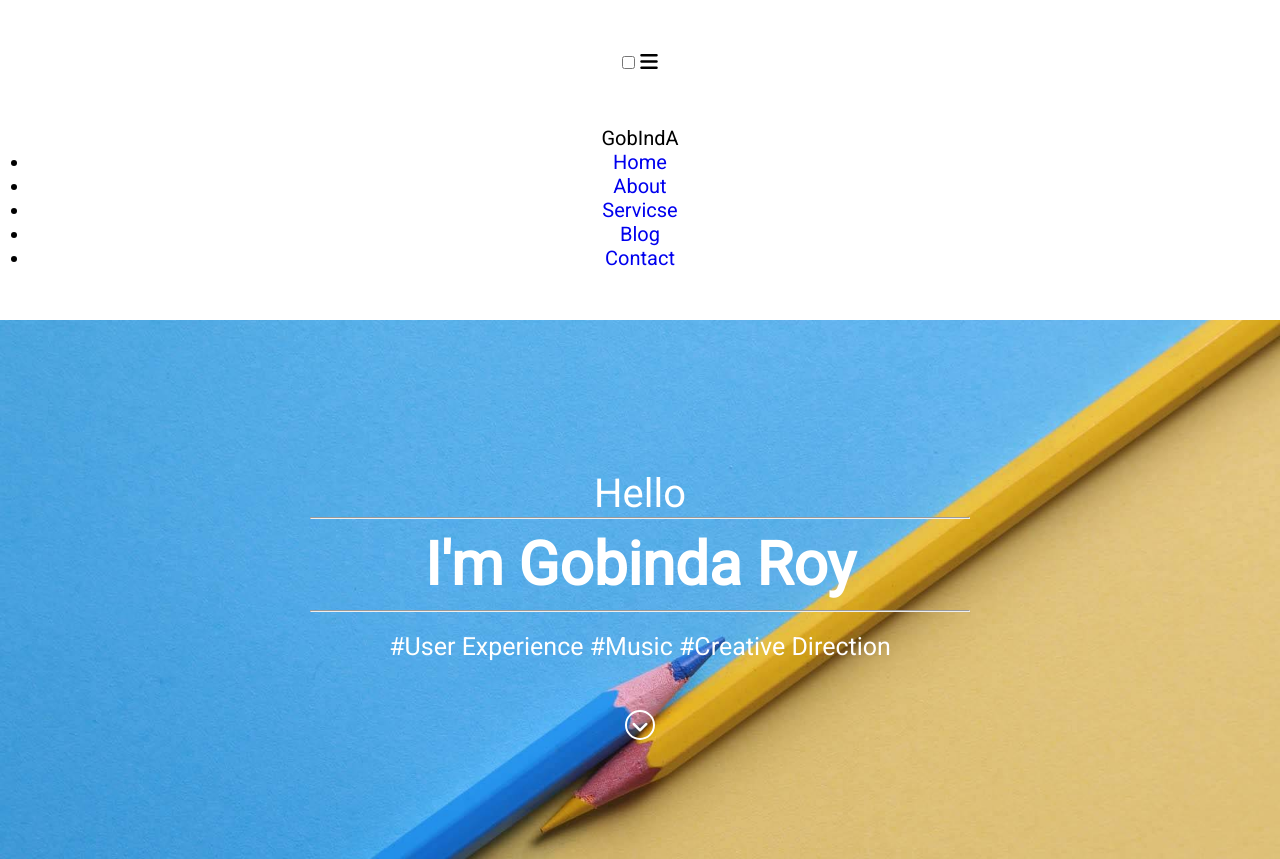
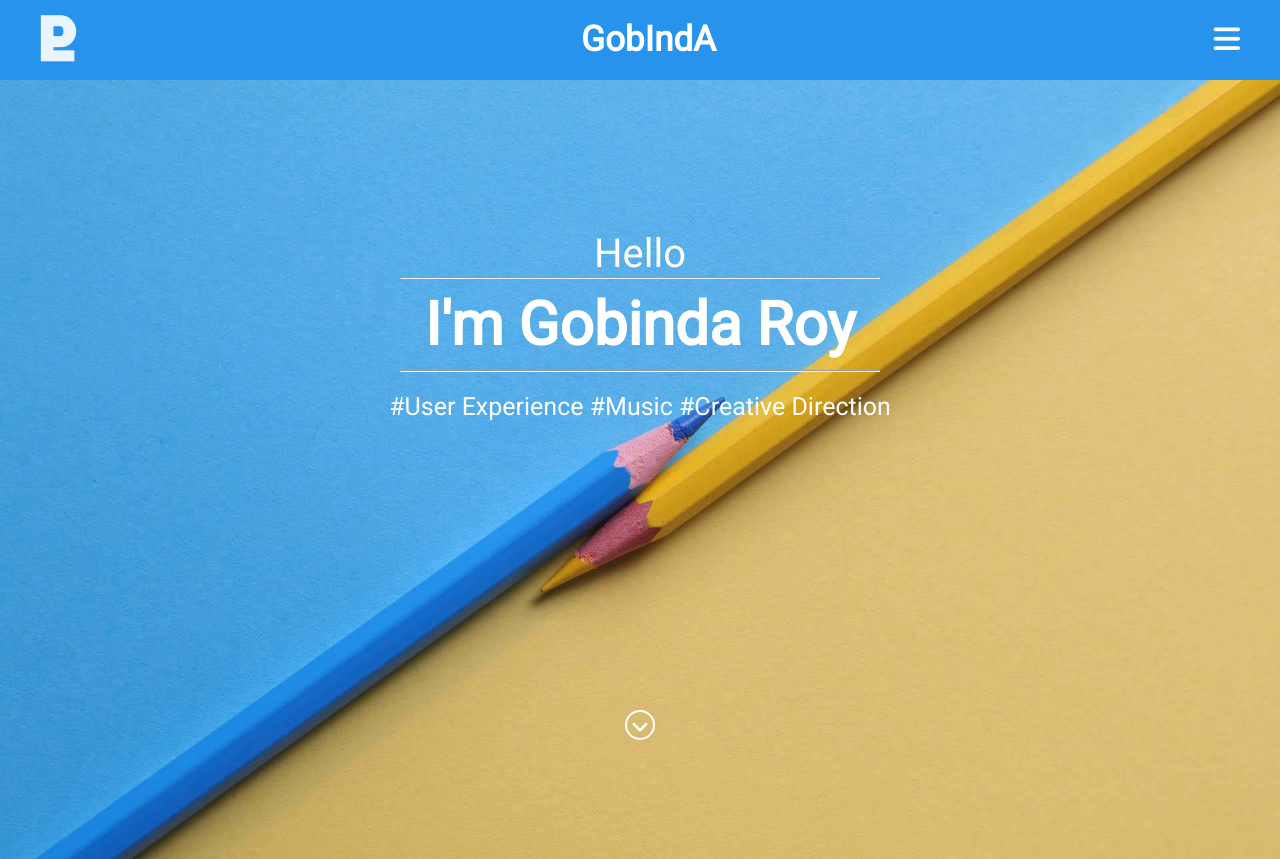
Before and after one commit to Gobinda-Roy7/project4, a plain HTML site: page index.html in a window 1280 px wide. Shown: the top 859 px of the page. Drawn offline with Linux system fonts and the light colour scheme.

Commit message:
Add files via upload

```diff
--- a/resourse/css/responsive.css
+++ b/resourse/css/responsive.css
@@ -1,9 +1,34 @@
-@media screen and (max-width: 1200px) {
+@media (max-width: 12000px){
+  .checkbtn {
+    display: block;
+  }
+  ul {
+    position: fixed;
+    width: 100%;
+    height: 100vh;
+    background: #2c3e50;
+    top: 80px;
+    left: -100%;
+    text-align: center;
+    transition: all .5s;
+  }
+  nav ul li {
+    display: block;
+  }
+  a:hover {
+    background: none;
+    color: #0082e6;
+  }
+  #check:checked ~ ul {
+    left: 0;
+  }
+}
+
+@media screen and (max-width: 12000px) {
  .row {
-   max-width: 1100px;
+   max-width: 1200px;
    width: 100%;
  }
-}
 @media screen and (max-width: 768px) {
   .grid-container {
     grid-template-columns: auto;
--- a/resourse/css/style.css
+++ b/resourse/css/style.css
@@ -6,14 +6,12 @@
   padding: 0;
   -webkit-box-sizing: border-box;
   box-sizing: border-box;
+  text-decoration: none;
 }
 html {
   font-family: 'Roboto';
   font-size: 20px;
   text-align: center;
-}
-a {
-  text-decoration: none;
 }
 ul {
   margin: 0;
@@ -22,7 +20,6 @@ ul {
 /*============*/
 /*REUSEABLE COMPONENTS*/
 /*============*/
-header,
 section,
 footer {
   padding: 50px 30px;
@@ -49,12 +46,60 @@ h4 {
 /*============*/
 /*HERO SECRTION*/
 /*============*/
+nav {
+  background: #2793ED;
+  height: 80px;
+  width: 100%;
+}
+.logo1 {
+  font-size: 100%;
+  float: left;
+  display: inline-block;
+  line-height: 80px;
+  margin: 15px 40px;
+}
+.gobinda {
+  text-align: center;
+  color: #fff;
+  font-size: 35px;
+  padding: 0 100px;
+  line-height: 80px;
+  font-weight: bold;
+}
+nav ul li {
+  margin-top: 20px;
+}
+nav ul li a {
+  color: #fff;
+  font-size: 20px;
+  text-transform: uppercase;
+  letter-spacing: 7px;
+  padding: 7px 0px;
+  border-radius: 5px;
+  line-height: 50px;
+}
+a:hover {
+  background: #1b9bff;
+  transition: .5s;
+}
+.checkbtn {
+  font-size: 30px;
+  color: #fff;
+  float: right;
+  line-height: 80px;
+  margin-right: 40px;
+  cursor: pointer;
+  display: none;
+}
+#check {
+  display: none;
+}
+/*============*/
+/*HERO SECRTION*/
+/*============*/
 .hero {
-  background: url('../../vendors/img/bg.jpg') no-repeat center /cover;
+  background: url('../../vendors/img/bg.jpg') no-repeat center /cover fixed;
   height: 100vh;
-}
-.logo {
-  margin-top: 50px;
 }
 .hero-text-box {
   color: #fff;
@@ -74,7 +119,7 @@ h4 {
 }
 .hero-text-box hr {
   color: #fff;
-  width: 60%;
+  width: 40%;
   margin: auto;
 }
 .scroll-down a {
@@ -238,7 +283,7 @@ h4 {
 /*CONTACT SECRTION*/
 /*============*/
 .contact {
-  background: url('../../vendors/img/bg3.jpg') no-repeat center /cover;
+  background: url('../../vendors/img/bg3.jpg') no-repeat center /cover fixed;
 }
 .contact-box {
   background-color: rgba(104, 100, 124, .5);
```
